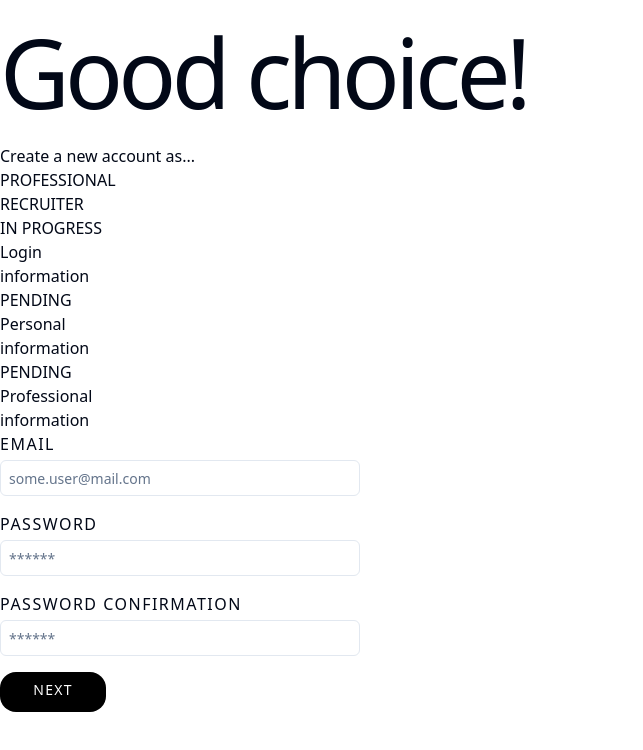
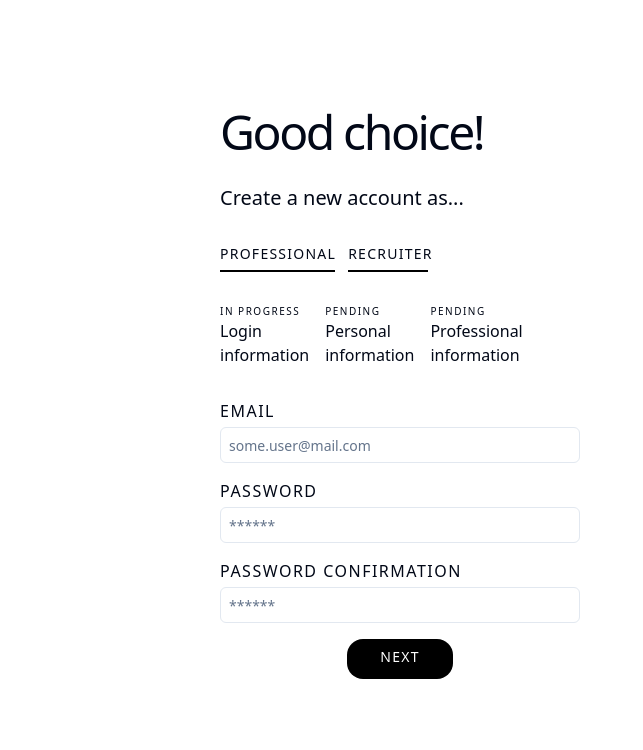
Before and after one commit to kkantaaa/get-that-job-2J3K, a React (Vite) app in the folder client/: page /user/register1 in a window 1280 px wide. Shown: the top 750 px of the page, without its empty margins (0-643 px from the left). Built offline with nearby package versions, Linux system fonts and the light colour scheme.

Commit message:
edit form regis layout

```diff
--- a/client/src/components/LogInInfo.jsx
+++ b/client/src/components/LogInInfo.jsx
@@ -22,7 +22,7 @@ function LogInInfo() {
 
   return (
     <form className="login-info" onSubmit={handleSubmit(onSubmit)}>
-      <div className="input-container">
+      <div>
         <div className="email-input">
           <label htmlFor="email">
             <div className="mb-[4px] text-xs[10px] font-normal tracking-[1.5px]">
@@ -92,7 +92,7 @@ function LogInInfo() {
           <span>{errors.confirmedPassword && errors.confirmedPassword.message}</span>
         </div>
 
-        <div className="w-[106px] h-[40px] px-[16px] py-[8px] bg-black rounded-[16px] text-white text-center text-sm tracking-[1.25px]">
+        <div className="ml-[127px] w-[106px] h-[40px] px-[16px] py-[8px] bg-black rounded-[16px] text-white text-center text-sm tracking-[1.25px]">
           <button type="submit">NEXT</button>
         </div>
       </div>
--- a/client/src/pages/UserRegisterPage1.jsx
+++ b/client/src/pages/UserRegisterPage1.jsx
@@ -4,28 +4,35 @@ function UserRegisterPage1() {
   return (
     <>
       <body>
-      <div className="inut-container">
-        <h1 className="text-8xl font-light tracking-tighter leading-normal"> Good choice!</h1>
-        <p>Create a new account as...</p>
-        <div className="user-type-container">
-          <h2>PROFESSIONAL</h2>
-          <h2>RECRUITER</h2>
+      <div className="flex flex-col ml-[220px] mt-[96px] mr-[776px]">
+        <h1 className="text-[48px] font-light tracking-tighter leading-normal mb-[16px]"> Good choice!</h1>
+        <p className="text-[20px] leading-7 font-medium mb-[32px]" >Create a new account as...</p>
+        <div className="flex flex-row">
+          <div className="flex flex-col">
+          <h2 className="text-[14px] font-medium leading-5 tracking-[1.25px] mr-[12px]">PROFESSIONAL</h2>
+          <div className="w-[115px] h-[2px] bg-black mt-[6px]"></div>
+          </div>
+          <div className="flex flex-col">
+          <h2 className="text-[14px] font-normal leading-5 tracking-[1.25px]">RECRUITER</h2>
+          <div className="w-[80px] h-[2px] bg-black mt-[6px]"></div>
+          </div>
         </div>
-        <div className="steps-container">
-          <div className="login-information">
-            <p>IN PROGRESS</p>
-            <p>Login</p>
-            <p>information</p>
+
+        <div className="flex flex-row mb-[32px]">
+          <div className="flex flex-col mt-[32px] mr-[16px]">
+            <p className="text-[10px] font-normal leading-normal tracking-[1.5px]">IN PROGRESS</p>
+            <p className="text-[16px] font-normal tracking[0.5px] leading-[24px]">Login</p>
+            <p className="text-[16px] font-normal tracking[0.5px] leading-[24px]">information</p>
           </div>
-          <div className="personal-information">
-            <p>PENDING</p>
-            <p>Personal</p>
-            <p>information</p>
+          <div className="flex flex-col mt-[32px] mr-[16px]">
+            <p className="text-[10px] font-normal leading-normal tracking-[1.5px]">PENDING</p>
+            <p className="text-[16px] font-normal tracking[0.5px] leading-[24px]">Personal</p>
+            <p className="text-[16px] font-normal tracking[0.5px] leading-[24px]">information</p>
           </div>
-          <div className="professional-information">
-            <p>PENDING</p>
-            <p>Professional</p>
-            <p>information</p>
+          <div className="flex flex-col mt-[32px] mr-[16px]">
+            <p className="text-[10px] font-normal leading-normal tracking-[1.5px]">PENDING</p>
+            <p className="text-[16px] font-normal tracking[0.5px] leading-[24px]">Professional</p>
+            <p className="text-[16px] font-normal tracking[0.5px] leading-[24px]">information</p>
           </div>
         </div>
         <LogInInfo />
```
